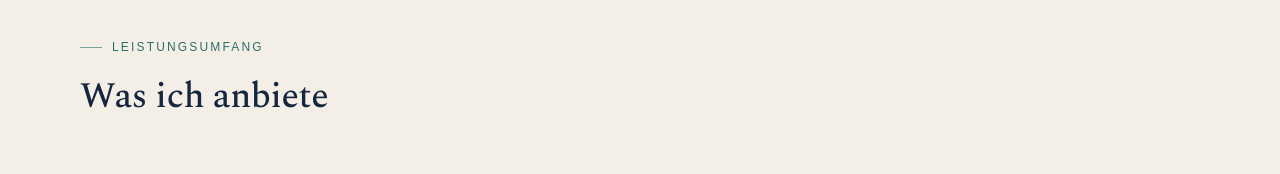
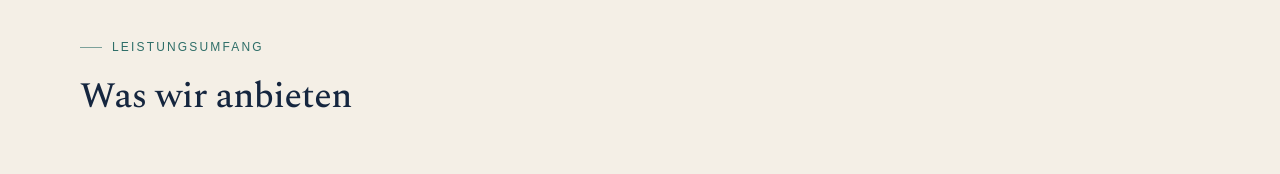
Before and after one commit to ditowa71/custain-web, a Next.js app: page /leistungen/crm-strategie in a window 1280 px wide. Shown: the part 594-768 px from the top of the page. Built offline with nearby package versions, Linux system fonts and the light colour scheme; a web font is replaced by a local one.

Commit message:
Copy: "Was wir anbieten" statt "Was ich anbiete"

```diff
--- a/app/leistungen/crm-strategie/page.tsx
+++ b/app/leistungen/crm-strategie/page.tsx
@@ -33,7 +33,7 @@ export default function CRMStrategie() {
           <div className="wrap">
             <div className="service-section-head">
               <span className="eyebrow">Leistungsumfang</span>
-              <h2>Was ich anbiete</h2>
+              <h2>Was wir anbieten</h2>
             </div>
             <div className="scope-list">
               <div className="scope-item">
--- a/app/leistungen/customer-lifecycle-management/page.tsx
+++ b/app/leistungen/customer-lifecycle-management/page.tsx
@@ -33,7 +33,7 @@ export default function CustomerLifecycleManagement() {
           <div className="wrap">
             <div className="service-section-head">
               <span className="eyebrow">Leistungsumfang</span>
-              <h2>Was ich anbiete</h2>
+              <h2>Was wir anbieten</h2>
             </div>
             <div className="scope-list">
               <div className="scope-item">
--- a/app/leistungen/kundenbindung-retention/page.tsx
+++ b/app/leistungen/kundenbindung-retention/page.tsx
@@ -33,7 +33,7 @@ export default function KundenbindungRetention() {
           <div className="wrap">
             <div className="service-section-head">
               <span className="eyebrow">Leistungsumfang</span>
-              <h2>Was ich anbiete</h2>
+              <h2>Was wir anbieten</h2>
             </div>
             <div className="scope-list">
               <div className="scope-item">
--- a/app/leistungen/segmentierung-wertsteuerung/page.tsx
+++ b/app/leistungen/segmentierung-wertsteuerung/page.tsx
@@ -33,7 +33,7 @@ export default function SegmentierungWertsteuerung() {
           <div className="wrap">
             <div className="service-section-head">
               <span className="eyebrow">Leistungsumfang</span>
-              <h2>Was ich anbiete</h2>
+              <h2>Was wir anbieten</h2>
             </div>
             <div className="scope-list">
               <div className="scope-item">
```
